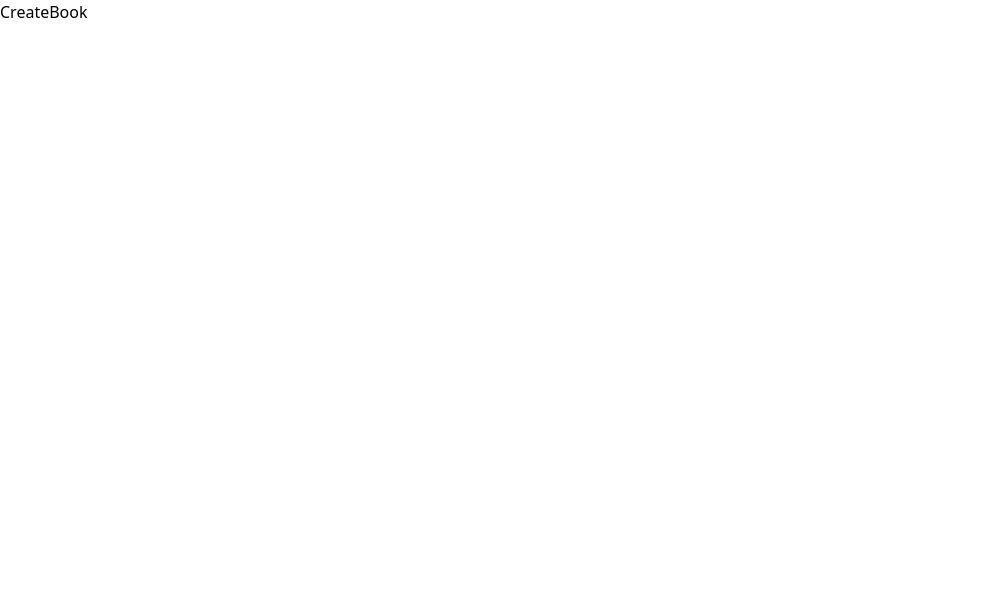
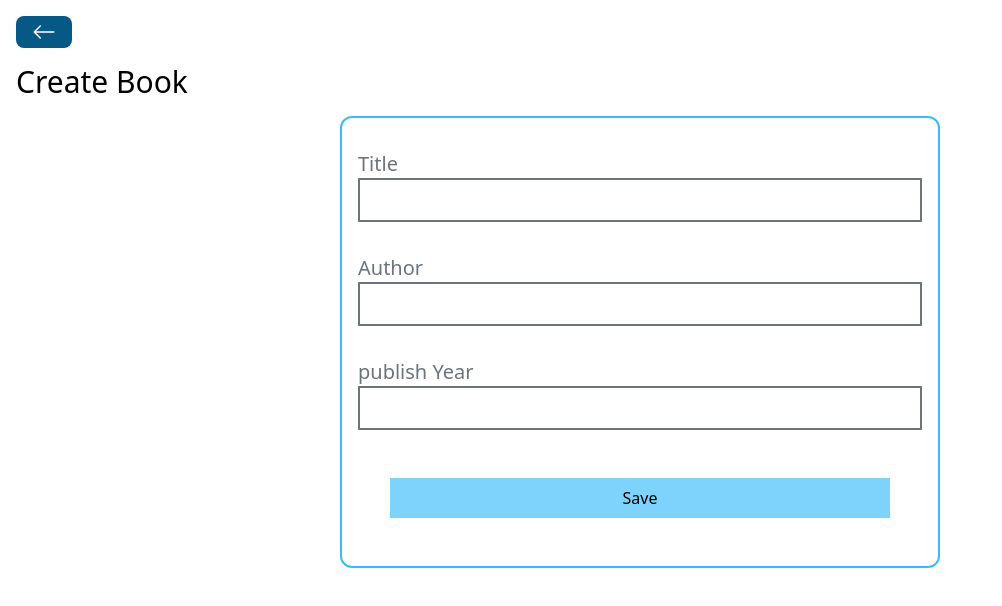
Before and after one commit to nada-teleb/BookStore, a React (Vite) app in the folder Frontend/: page /books/create in a window 1280 px wide. Shown: the top 606 px of the page, without its empty margins (0-1002 px from the left). Built offline with nearby package versions, Linux system fonts and the light colour scheme.

Commit message:
Add Create new Book page, which gets inserted to the database.

```diff
--- a/Frontend/src/Pages/CreateBook.jsx
+++ b/Frontend/src/Pages/CreateBook.jsx
@@ -1,9 +1,78 @@
-import React from 'react'
+import React, { useState } from 'react';
+import axios from 'axios';
+import { useNavigate } from 'react-router-dom';
+
+import BackButton from '../Components/BackButton';
+import Spinner from '../Components/Spinner';
 
 const CreateBook = () => {
+	const [title, setTitle] = useState('');
+	const [author, setAuthor] = useState('');
+	const [publishYear, setPublishYear] = useState('');
+	const [loading, setLoading] = useState(false);
+	const navigate = useNavigate();
+	const handleSaveBook = () => {
+		const data = {
+			title,
+			author,
+			publishYear,
+		};
+		setLoading(true);
+		axios
+			.post('http://localhost:5555/books', data)
+			.then(() => {
+				setLoading(false);
+				navigate('/');
+			})
+			.catch((error) => {
+				console.log(error);
+				alert('An error occurred. Please check console logs and try again.');
+				setLoading(false);
+			});
+	};
+
 	return (
-		<div>
-			CreateBook
+		<div className='p-4'>
+			<BackButton />
+			<h1 className='text-3xl my-4'> Create Book </h1>
+
+			{loading ?  <Spinner /> : ''}
+
+			<div className='flex flex-col border-2 border-sky-400 rounded-xl w-[600px] p-4 mx-auto'>
+
+				<div className='my-4'>
+					<label className='text-xl mr-4 text-gray-500'> Title </label>
+					<input
+						type='text'
+						value={title}
+						onChange={e => setTitle(e.target.value)}
+						className='border-2 border-gray-500 px-4 py-2 w-full'
+					/>
+				</div>
+
+				<div className='my-4'>
+					<label className='text-xl mr-4 text-gray-500'> Author </label>
+					<input
+						type='text'
+						value={author}
+						onChange={e => setAuthor(e.target.value)}
+						className='border-2 border-gray-500 px-4 py-2 w-full'
+					/>
+				</div>
+
+				<div className='my-4'>
+					<label className='text-xl mr-4 text-gray-500'> publish Year </label>
+					<input
+						type='number'
+						value={publishYear}
+						onChange={e => setPublishYear(e.target.value)}
+						className='border-2 border-gray-500 px-4 py-2 w-full'
+					/>
+				</div>
+
+				<button className='p-2 bg-sky-300 m-8' onClick={handleSaveBook}> Save </button>
+			</div>
+
 		</div>
 	)
 }
--- a/Frontend/src/Pages/ShowBook.jsx
+++ b/Frontend/src/Pages/ShowBook.jsx
@@ -33,30 +33,37 @@ const ShowBook = () => {
 				<Spinner />
 			) : (
 				<div className='flex flex-col border-2 border-sky-400 rounded-xl w-fit p-4'>
+
 					<div className='my-4'>
-						<span className='text-xl mr-4text-gray-500'> Id </span>
+						<span className='text-xl mr-4 text-gray-500'> Id </span>
 						<span> {book._id} </span>
 					</div>
+
 					<div className='my-4'>
-						<span className='text-xl mr-4text-gray-500'> Title </span>
+						<span className='text-xl mr-4 text-gray-500'> Title </span>
 						<span> {book.title} </span>
 					</div>
+
 					<div className='my-4'>
-						<span className='text-xl mr-4text-gray-500'> Author </span>
+						<span className='text-xl mr-4 text-gray-500'> Author </span>
 						<span> {book.author} </span>
 					</div>
+
 					<div className='my-4'>
-						<span className='text-xl mr-4text-gray-500'> publish Year </span>
+						<span className='text-xl mr-4 text-gray-500'> publish Year </span>
 						<span> {book.publishYear} </span>
 					</div>
+
 					<div className='my-4'>
-						<span className='text-xl mr-4text-gray-500'> Create Time </span>
+						<span className='text-xl mr-4 text-gray-500'> Create Time </span>
 						<span> {new Date(book.createdAt).toString()} </span>
 					</div>
+
 					<div className='my-4'>
-						<span className='text-xl mr-4text-gray-500'> Last Update Time </span>
+						<span className='text-xl mr-4 text-gray-500'> Last Update Time </span>
 						<span> {new Date(book.updatedAt).toString()} </span>
 					</div>
+
 				</div>
 			)}
 		</div>
```
